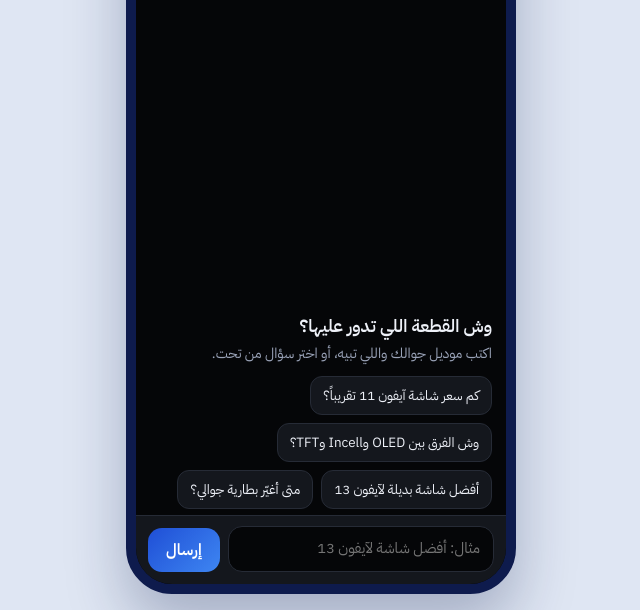
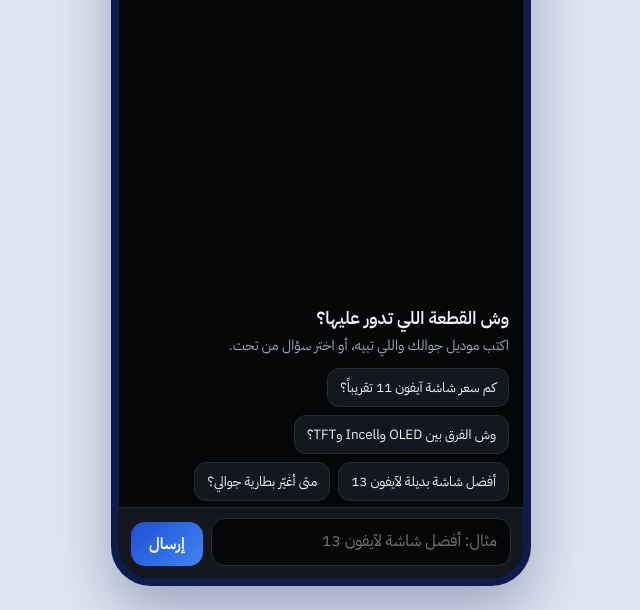
Before and after one commit to n44n44/sahab-ai, a website: page index.html in a window 1280 px wide. Shown: the part 190-800 px from the top of the page, without its empty margins (319-959 px from the left). Drawn offline with Linux system fonts and the light colour scheme.

Commit message:
تحسين التجاوب وسرعة الاستجابة على جميع الأجهزة والجوالات

```diff
--- a/index.html
+++ b/index.html
@@ -39,7 +39,8 @@
     html,
     body {
       height: 100%;
-      margin: 0
+      height: 100dvh;
+      margin: 0;
     }
 
     body {
@@ -48,28 +49,30 @@
       color: var(--ink);
       display: flex;
       align-items: center;
-      justify-content: center
+      justify-content: center;
     }
 
-    /* إطار الجوال: على الشاشات الكبيرة فقط */
+    /* إطار الجوال: يتكيف بمرونة على جميع الأجهزة والشاشات */
     .phone {
       width: 100%;
       height: 100%;
+      height: 100dvh;
       display: flex;
       flex-direction: column;
       background: var(--screen);
       position: relative;
-      overflow: hidden
+      overflow: hidden;
     }
 
     @media (min-width:600px) {
       .phone {
-        width: 390px;
-        height: 780px;
-        max-height: 96vh;
-        border-radius: 46px;
-        border: 10px solid var(--bezel);
-        box-shadow: 0 30px 60px rgba(14, 27, 77, .28)
+        width: 420px;
+        max-width: 95vw;
+        height: 800px;
+        max-height: 94vh;
+        border-radius: 40px;
+        border: 8px solid var(--bezel);
+        box-shadow: 0 25px 60px rgba(14, 27, 77, .32);
       }
 
       .phone::before {
@@ -78,15 +81,15 @@
         top: 8px;
         left: 50%;
         transform: translateX(-50%);
-        width: 96px;
-        height: 24px;
-        border-radius: 14px;
+        width: 90px;
+        height: 22px;
+        border-radius: 12px;
         background: var(--bezel);
-        z-index: 5
+        z-index: 5;
       }
 
       header {
-        padding-top: 44px !important
+        padding-top: 40px !important;
       }
     }
 
@@ -310,8 +313,8 @@
       background: var(--screen);
       color: var(--ink);
       font: inherit;
-      font-size: .93rem;
-      line-height: 1.6
+      font-size: 16px;
+      line-height: 1.6;
     }
 
     textarea:focus-visible,
@@ -461,8 +464,8 @@
     }
 
     async function askGemini(contents) {
-      // 1. إذا كان الموقع منشوراً على Vercel أو خادم يدعم /api/chat، نستخدمه لحماية المفتاح
-      if (window.location.protocol.startsWith("http") && !["localhost", "127.0.0.1"].includes(window.location.hostname)) {
+      // 1. إذا كان الموقع منشوراً على Vercel ولديه مسار /api/chat، نستخدمه
+      if (window.location.protocol.startsWith("http") && window.location.hostname.includes("vercel.app")) {
         try {
           const apiRes = await fetch("/api/chat", {
             method: "POST",
@@ -473,9 +476,7 @@
             const data = await apiRes.json();
             if (data.text) return data.text;
           }
-        } catch (_) {
-          // في حال عدم توفر الخادم، نتابع للطرق البديلة
-        }
+        } catch (_) {}
       }
 
       // 2. إذا كان رابط Cloudflare Worker محدد ومضبوط، نطلبه
```
